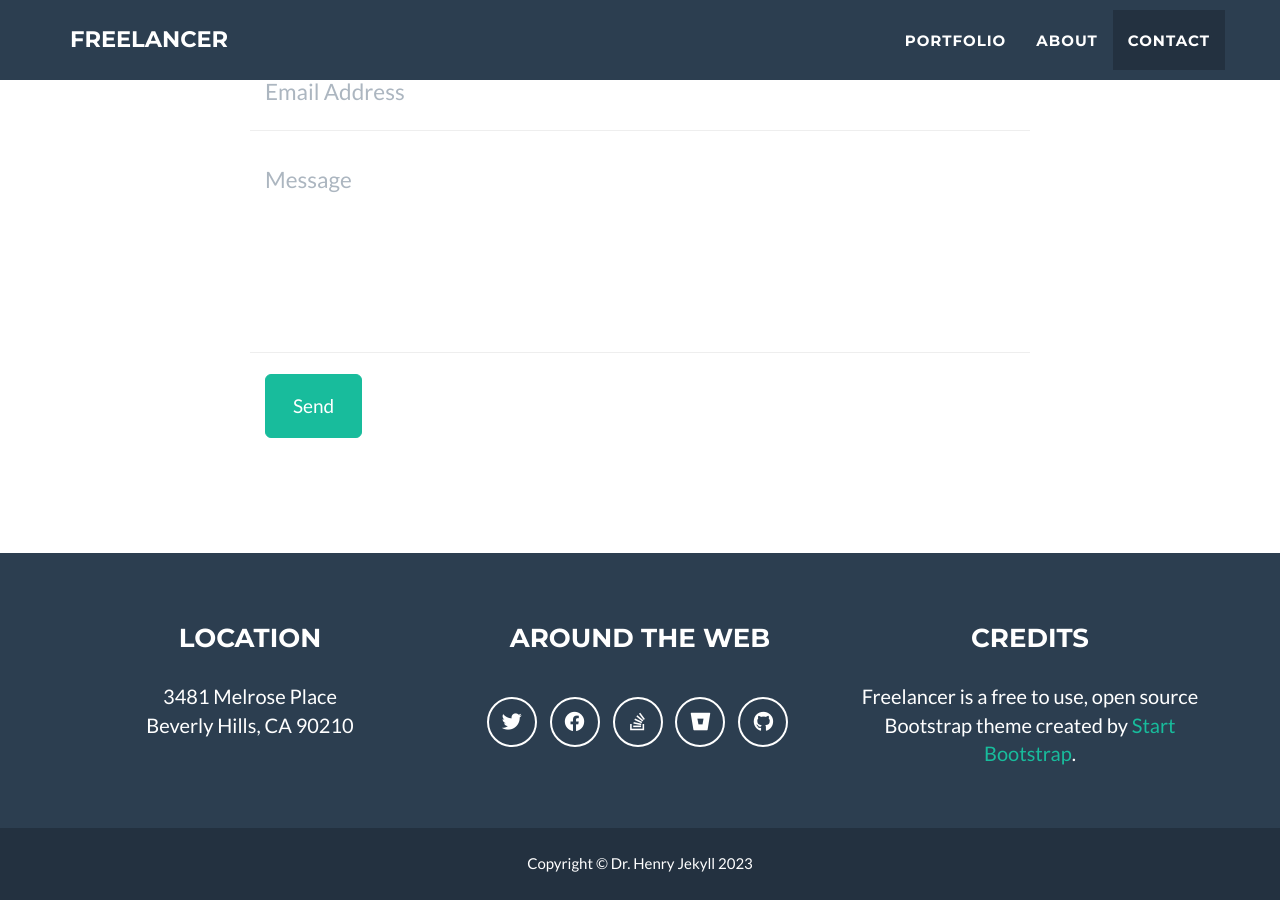
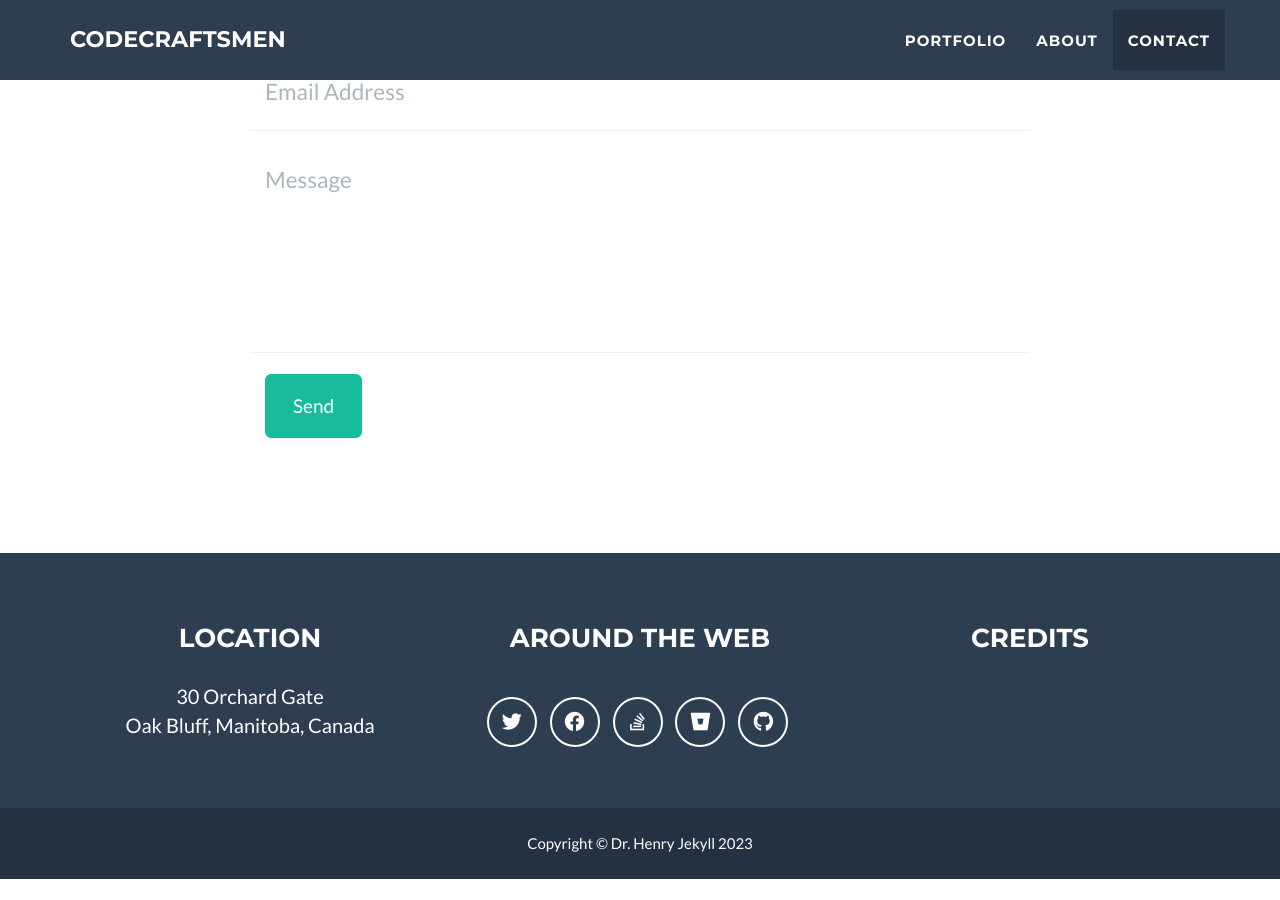
Before and after one commit to sngs0849/codecraftsmen, a Jekyll site: the page built from _posts/2014-07-18-project-1.markdown, in a window 1280 px wide and 900 px high, scrolled down 2492 px. Built offline with Jekyll 4.4.1, drawn with Linux system fonts in a browser that asks for light colours; after the commit the page ends 3371 px from its top, so only the background shows below that; some of the changed text lies outside the part shown.

Commit message:
Update _config.yml

```diff
--- a/_config.yml
+++ b/_config.yml
@@ -1,7 +1,7 @@
 # Site settings
-title: Freelancer
-email: your-email@domain.com
-url: https://github.com/jeromelachaud/freelancer-theme
+title: CodeCraftsmen
+email: shabadjot@gmail.com
+url: https://www.CodeCraftsmen.ca
 description: "Write an awesome description for your new site here. You can edit this line in _config.yml. It will appear in your document head meta (for Google search results) and in your feed.xml site description."
 keywords: "your keywords, separated by commas"
 skills: "Web Developer - Graphic Artist - User Experience Designer"
@@ -40,23 +40,20 @@ footer:
 # Social networks usernames (many more available: google-plus, flickr, dribbble, pinterest, instagram, tumblr, linkedin, etc.)
 social:
   - title: twitter
-    url: http://twitter.com/jekyllrb
+    url: http://twitter.com/codecraftsmen
   - title: facebook
     url:
   - title: stack-overflow
-    url: http://stackoverflow.com/questions/tagged/jekyll
+    url: http://stackoverflow.com/questions/tagged/codecraftsmen
   - title: bitbucket
-    url: http://bitbucket.org/jekyll
+    url: http://bitbucket.org/codecraftsmen
   - title: github
-    url: http://github.com/jekyll
+    url: http://github.com/codecraftsmen
 
 # Postal address (add as many lines as necessary)
 address:
-  - line: 3481 Melrose Place
-  - line: Beverly Hills, CA 90210
-
-# Credits content
-credits: 'Freelancer is a free to use, open source Bootstrap theme created by <a href="http://startbootstrap.com">Start Bootstrap</a>.'
+  - line: 30 Orchard Gate
+  - line: Oak Bluff, Manitoba, Canada
 
 # Build settings
 markdown: kramdown
```
